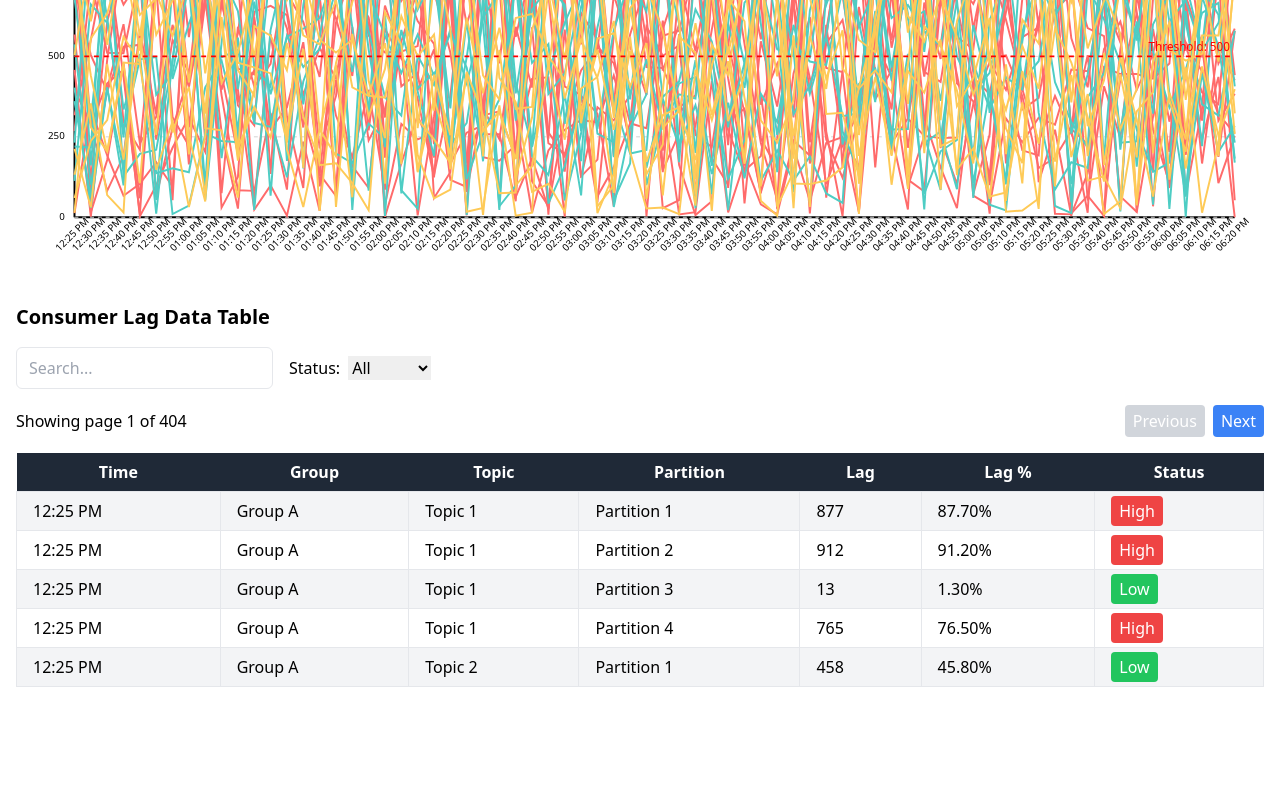
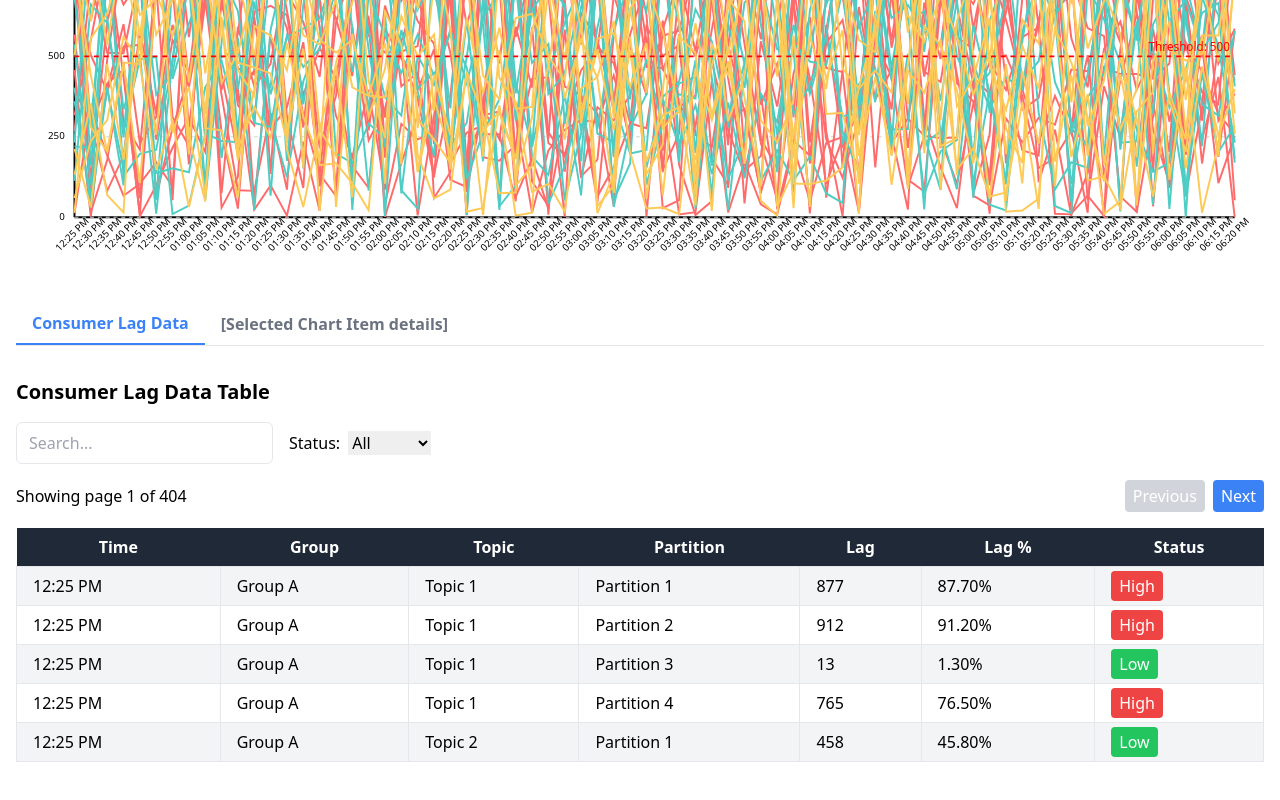
Before and after one commit to sharpshooter90/consumer-lag, a React (Vite) app: page / in a window 1280 px wide. Shown: the part 1055-1855 px from the top of the page. Before the commit the page ends 1824 px from the top, so only its background shows below. Built offline with nearby package versions, Linux system fonts and the light colour scheme.

Commit message:
added tab interaction to structure the IA

```diff
--- a/src/App.jsx
+++ b/src/App.jsx
@@ -555,6 +555,8 @@ const FullScreenWrapper = ({ children }) => {
 };
 
 const KafkaDiagramAndChart = () => {
+  const [activeTab, setActiveTab] = useState("table");
+
   const [isFullScreen, setIsFullScreen] = useState(false);
   const [containerWidth, setContainerWidth] = useState(800); // Default width
   const containerRef = useRef(null);
@@ -1176,8 +1178,40 @@ const KafkaDiagramAndChart = () => {
           </div>
         </div>
       </FullScreenWrapper>
-      {/* Legend */}
-      <KafkaDataTable chartData={chartData} />
+
+      {/* Horizontal Tab */}
+      <div className="mt-8">
+        <div className="flex border-b mb-4">
+          <button
+            className={`py-2 px-4 font-semibold ${
+              activeTab === "table"
+                ? "border-b-2 border-blue-500 text-blue-500"
+                : "text-gray-500 hover:text-gray-700"
+            }`}
+            onClick={() => setActiveTab("table")}
+          >
+            Consumer Lag Data
+          </button>
+          <button
+            className={`py-2 px-4 font-semibold ${
+              activeTab === "placeholder"
+                ? "border-b-2 border-blue-500 text-blue-500"
+                : "text-gray-500 hover:text-gray-700"
+            }`}
+            onClick={() => setActiveTab("placeholder")}
+          >
+            [Selected Chart Item details]
+          </button>
+        </div>
+
+        {/* Tab Content */}
+        {activeTab === "table" ? (
+          <KafkaDataTable chartData={chartData} />
+        ) : (
+          <SystemMetricsDashboard />
+        )}
+      </div>
+
       {/* Modal */}
       {isModalOpen && modalData && (
         <div className="fixed bottom-0 left-0 w-full h-96 bg-white border-t shadow-lg">
```
Also changed, not shown: 1 other file (tests, documents, lock files or other folders).
